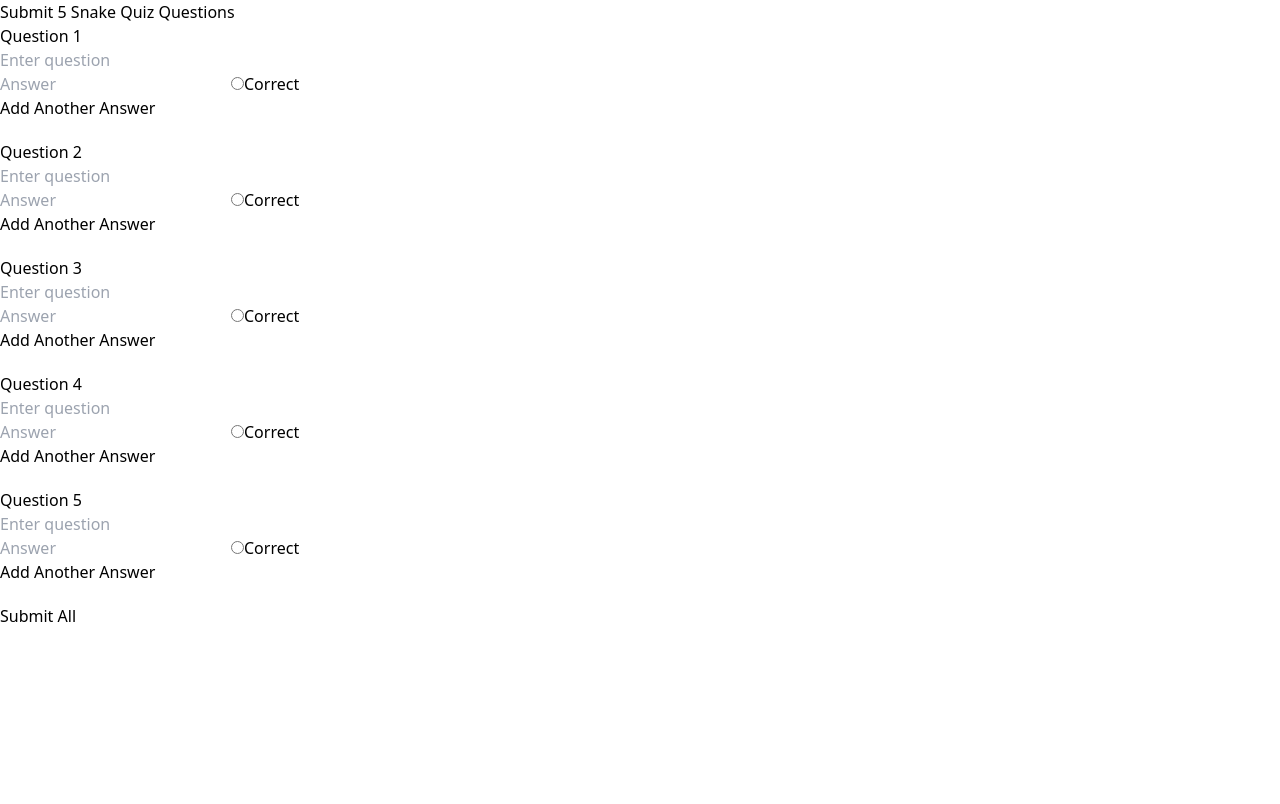
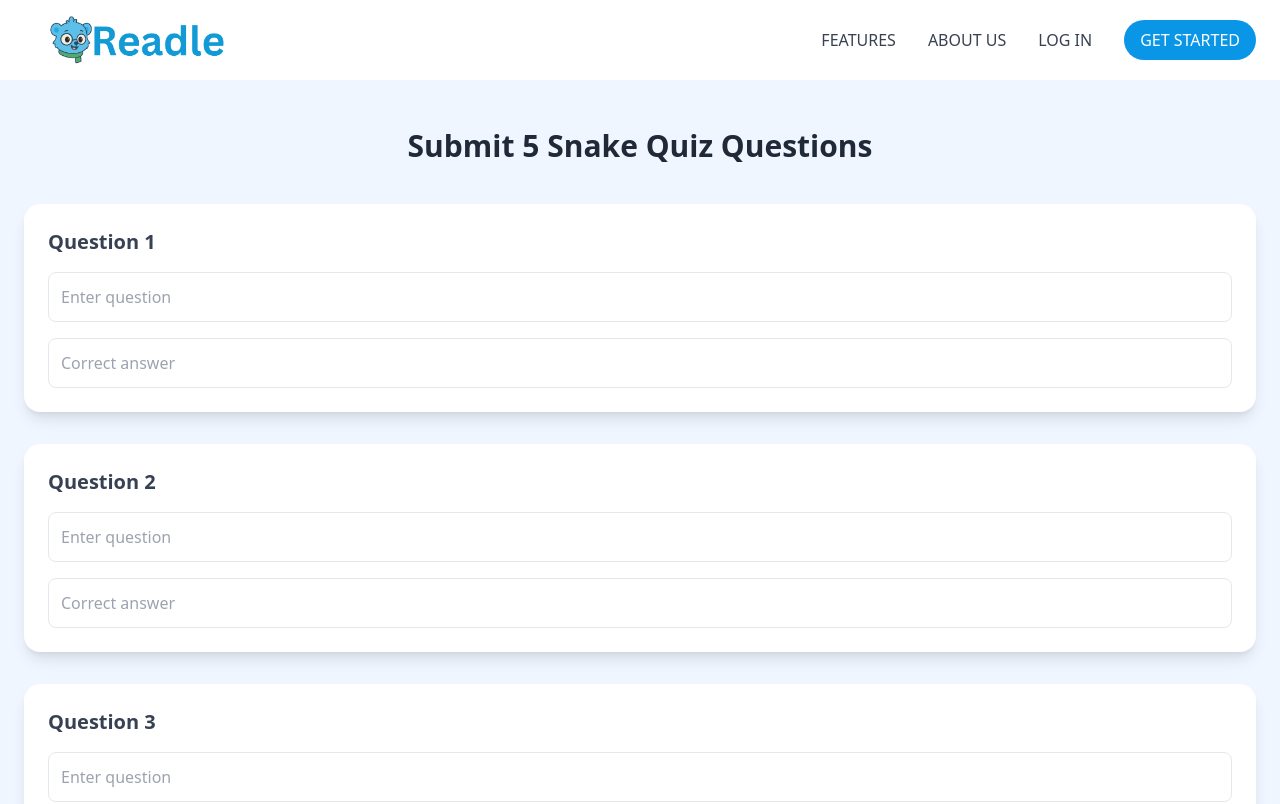
Before and after one commit to DlHugoo/Readle, a React (Vite) app in the folder frontend_web/: page /snake-questions in a window 1280 px wide. Shown: the top 804 px of the page. Built offline with nearby package versions, Linux system fonts and the light colour scheme.

Commit message:
Added a design

```diff
--- a/frontend_web/src/pages/studentPage/SnakeGame.jsx
+++ b/frontend_web/src/pages/studentPage/SnakeGame.jsx
@@ -1,6 +1,6 @@
 import React, { useEffect, useState, useRef } from 'react';
 import axios from 'axios';
-import './SnakeGame.css'; // For styling
+import Navbar from '../../components/Navbar'; // adjust the path as needed
 
 const gridSize = 10;
 const initialSnake = [{ x: 0, y: 0 }];
@@ -20,7 +20,6 @@ const SnakeGame = () => {
   const [currentIndex, setCurrentIndex] = useState(0);
   const intervalRef = useRef();
 
-  // Fetch questions
   useEffect(() => {
     const fetchQuestions = async () => {
       try {
@@ -44,17 +43,25 @@ const SnakeGame = () => {
     fetchQuestions();
   }, []);
 
-  // Snake movement
   useEffect(() => {
     intervalRef.current = setInterval(() => {
       setSnake(prev => {
         const head = { ...prev[0] };
         const newHead = {
-          x: (head.x + dir.x + gridSize) % gridSize,
-          y: (head.y + dir.y + gridSize) % gridSize,
+          x: head.x + dir.x,
+          y: head.y + dir.y,
         };
 
-        // Check if the new head position has the correct answer
+        // Wall collision check
+        if (
+          newHead.x < 0 || newHead.x >= gridSize ||
+          newHead.y < 0 || newHead.y >= gridSize
+        ) {
+          alert('You hit the wall! Game over.');
+          clearInterval(intervalRef.current);
+          return prev;
+        }
+
         const found = answerPositions.find(p => p.x === newHead.x && p.y === newHead.y);
         if (found) {
           if (found.text === sequence[currentIndex]) {
@@ -64,7 +71,7 @@ const SnakeGame = () => {
               alert('You won!');
               clearInterval(intervalRef.current);
             }
-            return [newHead, ...prev]; // grow
+            return [newHead, ...prev];
           } else {
             alert('Wrong answer! Game over.');
             clearInterval(intervalRef.current);
@@ -72,15 +79,14 @@ const SnakeGame = () => {
           }
         }
 
-        // Move snake
         return [newHead, ...prev.slice(0, -1)];
       });
     }, 300);
 
+
     return () => clearInterval(intervalRef.current);
   }, [dir, answerPositions, currentIndex]);
 
-  // Key controls
   useEffect(() => {
     const handleKey = e => {
       if (directions[e.key]) setDir(directions[e.key]);
@@ -90,23 +96,46 @@ const SnakeGame = () => {
   }, []);
 
   return (
-    <div>
-      <h2>Snake Quiz Game</h2>
-      <p>Eat answers in correct order:</p>
-      <ol>
+    <div className="min-h-screen bg-blue-50">
+      <Navbar />
+      <div className="container mx-auto py-12 px-6">
+        <h2 className="text-3xl font-bold text-center text-gray-800 mb-6">Snake Quiz Game</h2>
+        <p className="text-center text-gray-600 mb-6">
+          Use arrow keys to move. Eat answers in the correct order:
+        </p>
+
+        <ol className="max-w-xl mx-auto list-decimal list-inside mb-10 bg-white p-6 rounded-2xl shadow-lg space-y-2">
           {sequence.map((ans, i) => (
-          <li key={i} style={{ textDecoration: i < currentIndex ? 'line-through' : 'none' }}>
+            <li
+              key={i}
+              className={`text-lg ${i < currentIndex ? 'line-through text-green-500' : 'text-gray-700'}`}
+            >
               {ans}
             </li>
           ))}
         </ol>
-      <div className="grid">
+
+        <div
+          className="grid mx-auto bg-white p-4 rounded-2xl shadow-lg"
+          style={{
+            gridTemplateColumns: `repeat(${gridSize}, 40px)`,
+            gridTemplateRows: `repeat(${gridSize}, 40px)`,
+            gap: '4px',
+            width: `${gridSize * 40 + (gridSize - 1) * 4}px`,
+          }}
+        >
           {[...Array(gridSize)].map((_, y) =>
             [...Array(gridSize)].map((_, x) => {
               const isSnake = snake.some(s => s.x === x && s.y === y);
               const answer = answerPositions.find(p => p.x === x && p.y === y);
               return (
-              <div key={`${x}-${y}`} className={`cell ${isSnake ? 'snake' : ''}`}>
+                <div
+                  key={`${x}-${y}`}
+                  className={`flex items-center justify-center border rounded-md text-sm font-medium ${
+                    isSnake ? 'bg-green-500 text-white' : 'bg-gray-100'
+                  }`}
+                  style={{ width: '40px', height: '40px' }}
+                >
                   {answer ? answer.text : ''}
                 </div>
               );
@@ -114,6 +143,7 @@ const SnakeGame = () => {
           )}
         </div>
       </div>
+    </div>
   );
 };
 
--- a/frontend_web/src/pages/studentPage/SnakeQuestionForm.jsx
+++ b/frontend_web/src/pages/studentPage/SnakeQuestionForm.jsx
@@ -1,13 +1,14 @@
 import React, { useState } from 'react';
 import axios from 'axios';
+import Navbar from '../../components/Navbar'; // adjust path if needed
 
 const SnakeQuestionForm = () => {
   const [questions, setQuestions] = useState([
-    { text: '', answers: [{ text: '', correct: false }] },
-    { text: '', answers: [{ text: '', correct: false }] },
-    { text: '', answers: [{ text: '', correct: false }] },
-    { text: '', answers: [{ text: '', correct: false }] },
-    { text: '', answers: [{ text: '', correct: false }] },
+    { text: '', answer: '' },
+    { text: '', answer: '' },
+    { text: '', answer: '' },
+    { text: '', answer: '' },
+    { text: '', answer: '' },
   ]);
 
   const handleQuestionChange = (index, value) => {
@@ -16,27 +17,19 @@ const SnakeQuestionForm = () => {
     setQuestions(updated);
   };
 
-  const handleAnswerChange = (qIndex, aIndex, key, value) => {
+  const handleAnswerChange = (index, value) => {
     const updated = [...questions];
-    updated[qIndex].answers[aIndex][key] = key === 'correct' ? value : value;
-    setQuestions(updated);
-  };
-
-  const addAnswer = (qIndex) => {
-    const updated = [...questions];
-    updated[qIndex].answers.push({ text: '', correct: false });
+    updated[index].answer = value;
     setQuestions(updated);
   };
 
   const handleSubmit = async (e) => {
     e.preventDefault();
-
     try {
       for (const q of questions) {
         await axios.post('http://localhost:8080/api/snake-questions', q);
       }
       alert('5 questions submitted successfully!');
-      // Reset form if needed
     } catch (err) {
       console.error(err);
       alert('Failed to submit questions');
@@ -44,63 +37,50 @@ const SnakeQuestionForm = () => {
   };
 
   return (
-    <form onSubmit={handleSubmit}>
-      <h2>Submit 5 Snake Quiz Questions</h2>
-      {questions.map((q, qIndex) => (
-        <div key={qIndex} style={{ marginBottom: '20px' }}>
-          <h4>Question {qIndex + 1}</h4>
+    <div className="min-h-screen bg-blue-50">
+      <Navbar />
+      <div className="container mx-auto py-12 px-6">
+        <h2 className="text-3xl font-bold text-center text-gray-800 mb-10">
+          Submit 5 Snake Quiz Questions
+        </h2>
+        <form onSubmit={handleSubmit} className="space-y-8">
+          {questions.map((q, index) => (
+            <div
+              key={index}
+              className="bg-white p-6 rounded-2xl shadow-lg space-y-4"
+            >
+              <h3 className="text-xl font-semibold text-gray-700">
+                Question {index + 1}
+              </h3>
               <input
                 type="text"
                 placeholder="Enter question"
                 value={q.text}
-            onChange={(e) => handleQuestionChange(qIndex, e.target.value)}
+                onChange={(e) => handleQuestionChange(index, e.target.value)}
                 required
+                className="w-full p-3 border rounded-lg focus:outline-none focus:ring-2 focus:ring-blue-400"
               />
-
-          {q.answers.map((a, aIndex) => (
-            <div key={aIndex}>
               <input
                 type="text"
-                placeholder="Answer"
-                value={a.text}
-                onChange={(e) =>
-                  handleAnswerChange(qIndex, aIndex, 'text', e.target.value)
-                }
+                placeholder="Correct answer"
+                value={q.answer}
+                onChange={(e) => handleAnswerChange(index, e.target.value)}
                 required
+                className="w-full p-3 border rounded-lg focus:outline-none focus:ring-2 focus:ring-green-400"
               />
-              <label>
-                <input
-                  type="radio"
-                  name={`correct-${qIndex}`}
-                  checked={a.correct}
-                  onChange={() =>
-                    setQuestions((prev) =>
-                      prev.map((item, i) =>
-                        i === qIndex
-                          ? {
-                              ...item,
-                              answers: item.answers.map((ans, j) => ({
-                                ...ans,
-                                correct: j === aIndex,
-                              })),
-                            }
-                          : item
-                      )
-                    )
-                  }
-                />
-                Correct
-              </label>
             </div>
           ))}
-          <button type="button" onClick={() => addAnswer(qIndex)}>
-            Add Another Answer
+          <div className="text-center">
+            <button
+              type="submit"
+              className="bg-pink-500 text-white font-bold px-8 py-3 rounded-full hover:bg-pink-600 transition"
+            >
+              Submit All
             </button>
           </div>
-      ))}
-
-      <button type="submit">Submit All</button>
         </form>
+      </div>
+    </div>
   );
 };
 
```
Lines whose indentation alone changed are shown as unchanged.
